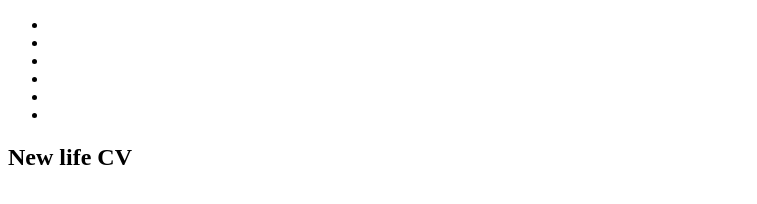
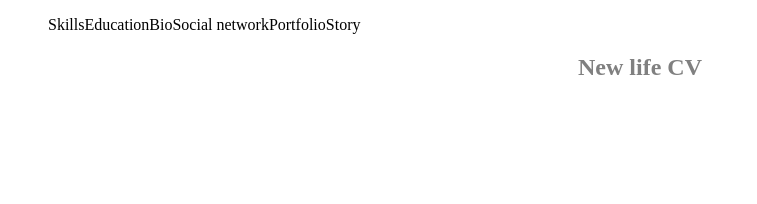
Before and after one commit to mykolapasko/rsschool-cv, a plain HTML site: page index.html in a window 1280 px wide. Shown: the whole page, without its empty margins (0-757 px from the left). Drawn offline with Linux system fonts and the light colour scheme.

Commit message:
feat: add styles

```diff
--- a/index.html
+++ b/index.html
@@ -5,17 +5,18 @@
   <meta http-equiv="X-UA-Compatible" content="IE=edge">
   <meta name="viewport" content="width=device-width, initial-scale=1.0">
   <title>Document</title>
+  <link rel="stylesheet" href="styles.css">
 </head>
 <body>
   <header class="header">
     <nav>
       <ul>
-        <li></li>
-        <li></li>
-        <li></li>
-        <li></li>
-        <li></li>
-        <li></li>
+        <li>Skills</li>
+        <li>Education</li>
+        <li>Bio</li>
+        <li>Social network</li>
+        <li>Portfolio</li>
+        <li>Story</li>
       </ul>
     </nav>
   </header>
--- /dev/null
+++ b/styles.css
@@ -0,0 +1,12 @@
+h1 {
+  color: grey;
+  text-align: center;
+}
+
+nav ul {
+  display: flex;
+}
+
+nav li {
+  display: inline-block;
+}
```
